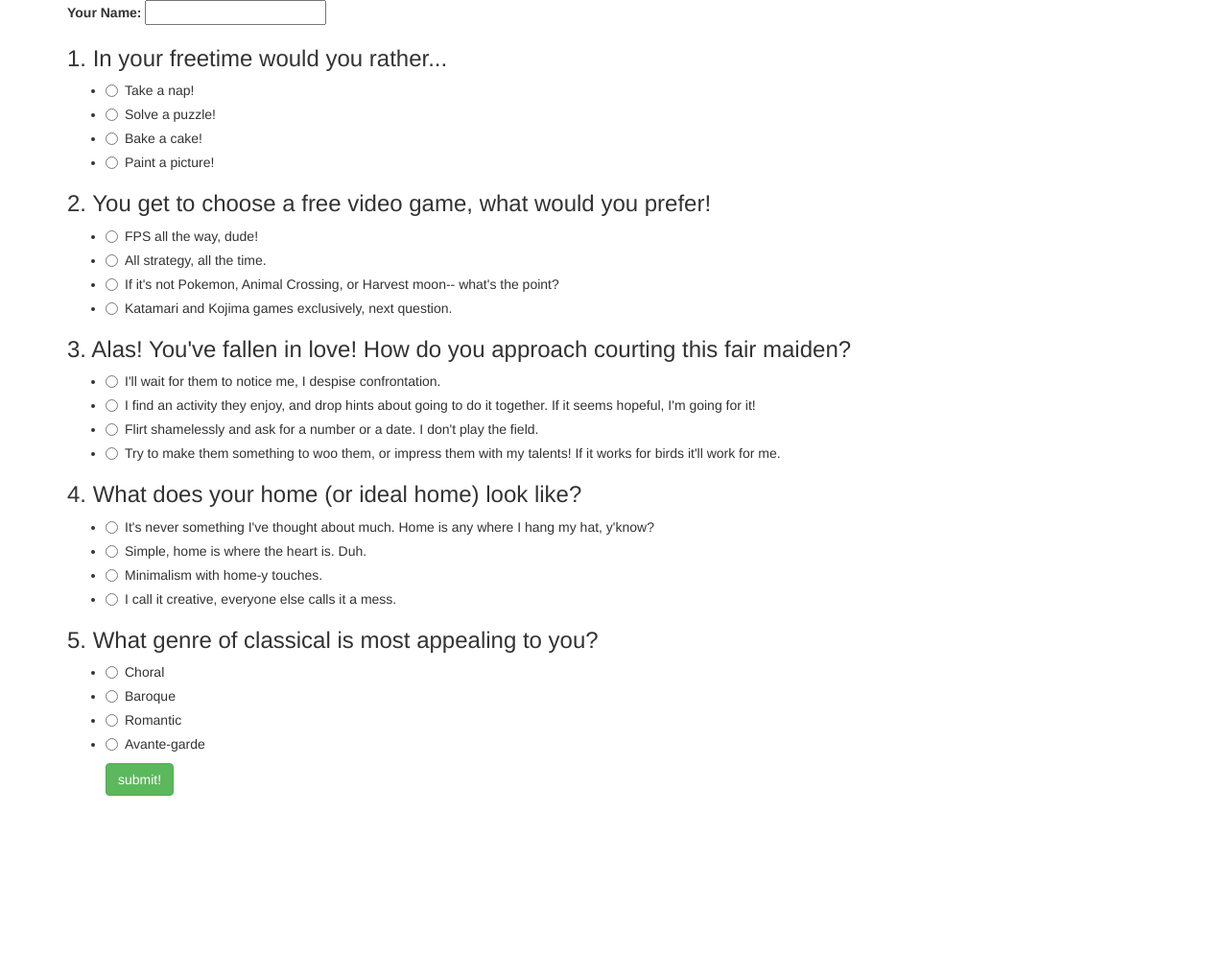
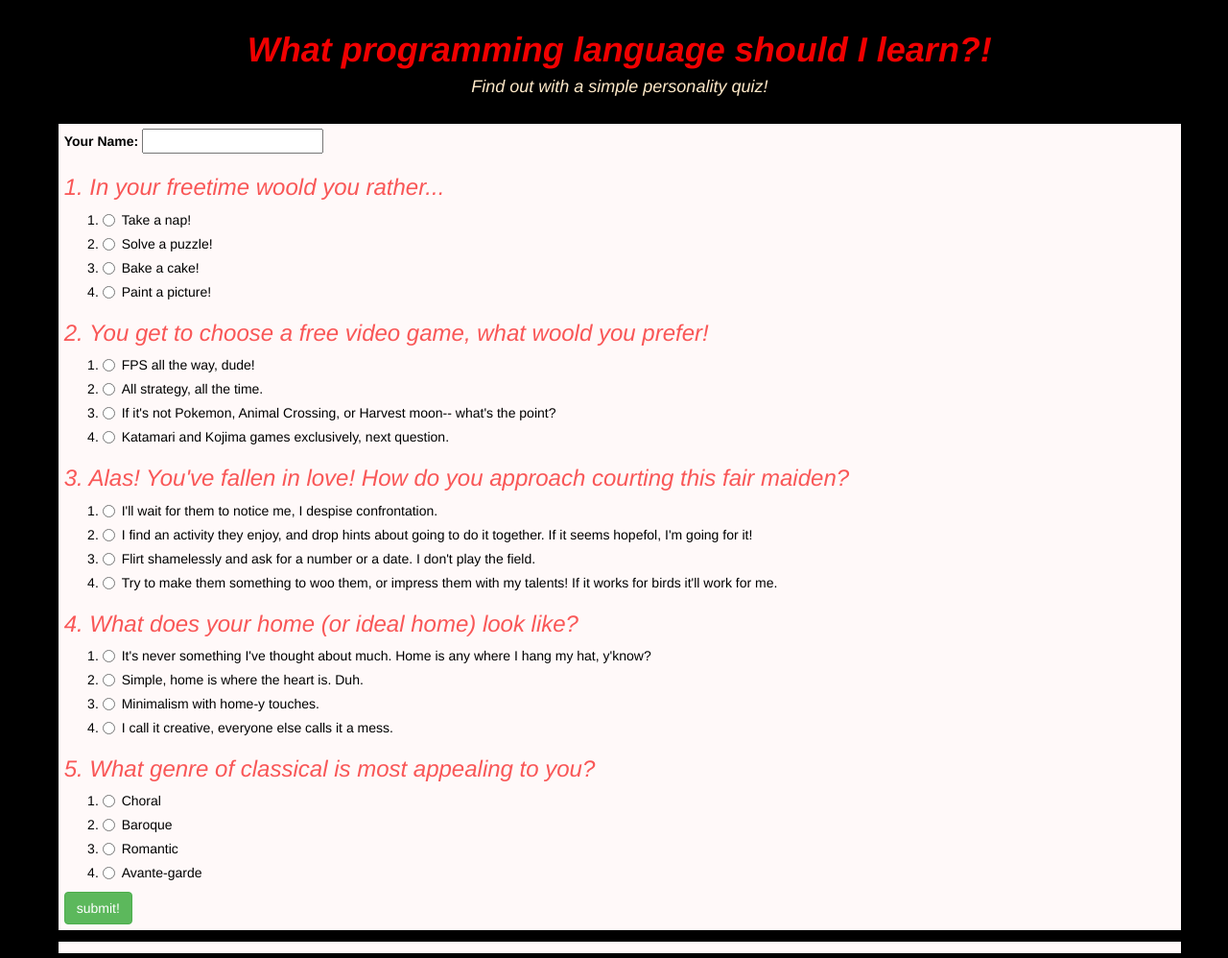
Before and after one commit to mariedillard/week-2-project, a plain HTML site: page index.html in a window 1280 px wide. Shown: the whole page at 96% size. Before the commit the page ends 839 px from the top, so only its background shows below. Drawn offline with Linux system fonts and the light colour scheme.

Commit message:
Adds styled css sheet, fixes noticed typos.

```diff
--- a/css/styles.css
+++ b/css/styles.css
@@ -1,3 +1,36 @@
+body {
+  background-color: #000000;
+  color: #000000;
+}
+h1 {
+  color: #f00000;
+  font-weight: bolder;
+  font-style: italic;
+}
+h3 {
+  font-style: italic;
+  color: #f95757;
+}
+h4 {
+  font-style: italic;
+  color: #ffe9c8;
+}
+.header {
+  padding: 0.5%;
+  margin: 0.5%;
+  text-align: center;
+}
+.quiz {
+  padding: 0.5%;
+  margin: 0.5%;
+  background-color:	#fff9f9;
+}
+.result {
+  padding: 0.5%;
+  margin: 0.5%;
+  background-color:	#fff9f9;
+}
+
 #result1 {
   display: none;
 }
--- a/index.html
+++ b/index.html
@@ -2,7 +2,7 @@
 <html>
   <head>
     <meta charset="utf-8">
-    <title>What Programming language should I learn?</title>
+    <title>What Programming language shoold I learn?</title>
     <link rel="stylesheet" href="css/bootstrap.css" type="text/css">
     <link rel="stylesheet" href="css/styles.css" type="text/css">
     <script src="js/jquery-3.3.1.js"></script>
@@ -10,11 +10,19 @@
   </head>
   <body>
     <div class="container">
-      <form id="survey">
+      <div class="row">
+          <div class="header col-md-12">
+            <h1> What programming language should I learn?! </h1>
+            <h4> Find out with a simple personality quiz! </h4>
+          </div>
+        </div>
+      <div class="row">
+        <div class="quiz col-md-12">
+          <form id="quiz">
             <label for="nameInput">Your Name:</label>
             <input id="nameInput" type="text"/>
-        <h3>1. In your freetime would you rather...</h3>
-        <ul>
+            <h3>1. In your freetime woold you rather...</h3>
+            <ol>
               <div class="radio">
                 <li>
                   <label>
@@ -47,9 +55,9 @@
                     </label>
                 </li>
               </div>
-        </ul>
-        <h3>2. You get to choose a free video game, what would you prefer!</h3>
-        <ul>
+            </ol>
+            <h3>2. You get to choose a free video game, what woold you prefer!</h3>
+            <ol>
               <div class="radio">
                 <li>
                   <label>
@@ -82,9 +90,9 @@
                     </label>
                 </li>
               </div>
-        </ul>
+            </ol>
             <h3>3. Alas! You've fallen in love! How do you approach courting this fair maiden? </h3>
-        <ul>
+            <ol>
               <div class="radio">
                 <li>
                   <label>
@@ -97,7 +105,7 @@
                 <li>
                   <label>
                     <input type="radio" name="q3" value="10">
-                I find an activity they enjoy, and drop hints about going to do it together. If it seems hopeful, I'm going for it!
+                    I find an activity they enjoy, and drop hints about going to do it together. If it seems hopefol, I'm going for it!
                   </label>
                 </li>
               </div>
@@ -117,9 +125,9 @@
                     </label>
                 </li>
               </div>
-        </ul>
+            </ol>
             <h3>4. What does your home (or ideal home) look like?</h3>
-        <ul>
+            <ol>
               <div class="radio">
                 <li>
                   <label>
@@ -152,9 +160,9 @@
                     </label>
                 </li>
               </div>
-        </ul>
+            </ol>
             <h3>5. What genre of classical is most appealing to you?</h3>
-        <ul>
+            <ol>
               <div class="radio">
                 <li>
                   <label>
@@ -187,10 +195,15 @@
                     </label>
                 </li>
               </div>
+            </ol>
             <button type="submit" class="btn btn-success">
               submit!
             </button>
           </form>
+        </div>
+      </div>
+      <div class="row">
+        <div class="result col-md-12">
           <div id="result1">
             <h2>Your results:</h2>
                <h3>You're a little harder to read, <span class="nameConfirm"></span>!</h3>
@@ -235,5 +248,7 @@
             </p>
           </div>
         </div>
+      </div>
+    </div>
   </body>
 </html>
--- a/js/scripts.js
+++ b/js/scripts.js
@@ -1,5 +1,5 @@
 $(document).ready(function(){
-  $("#survey").submit(function(event){
+  $("#quiz").submit(function(event){
     // gathers form information and sets them as useable variables for our functions
     event.preventDefault();
     var name= $("input#nameInput").val();
```
Lines whose indentation alone changed are shown as unchanged.
